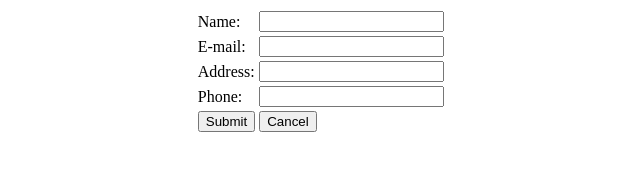
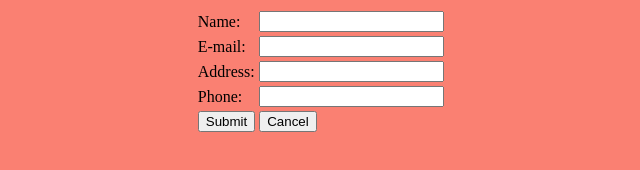
Before and after one commit to SanjaySRK/gitSampleTest, a plain HTML site: page index.html in a window 1280 px wide. Shown: the whole page, without its empty margins (319-959 px from the left). Drawn offline with Linux system fonts and the light colour scheme.

Commit message:
Css commit

```diff
--- a/index.html
+++ b/index.html
@@ -2,6 +2,7 @@
 <html>
 <head>
 	<title>My page</title>
+	<link rel = "stylesheet" type = "text/css" href = "styles.css">
 </head>
 <body>
 	<center>
--- /dev/null
+++ b/styles.css
@@ -0,0 +1,3 @@
+body{
+	background-color: #FA8072;
+}
```
